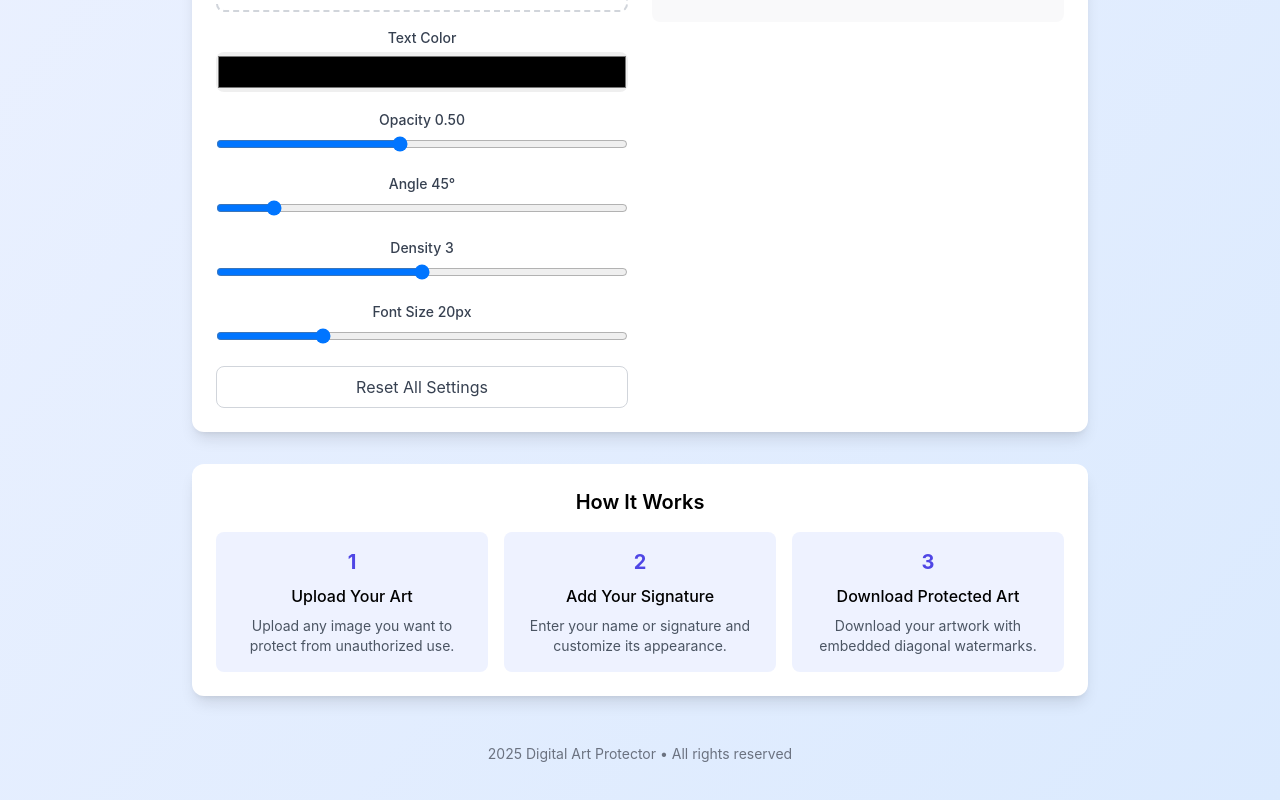
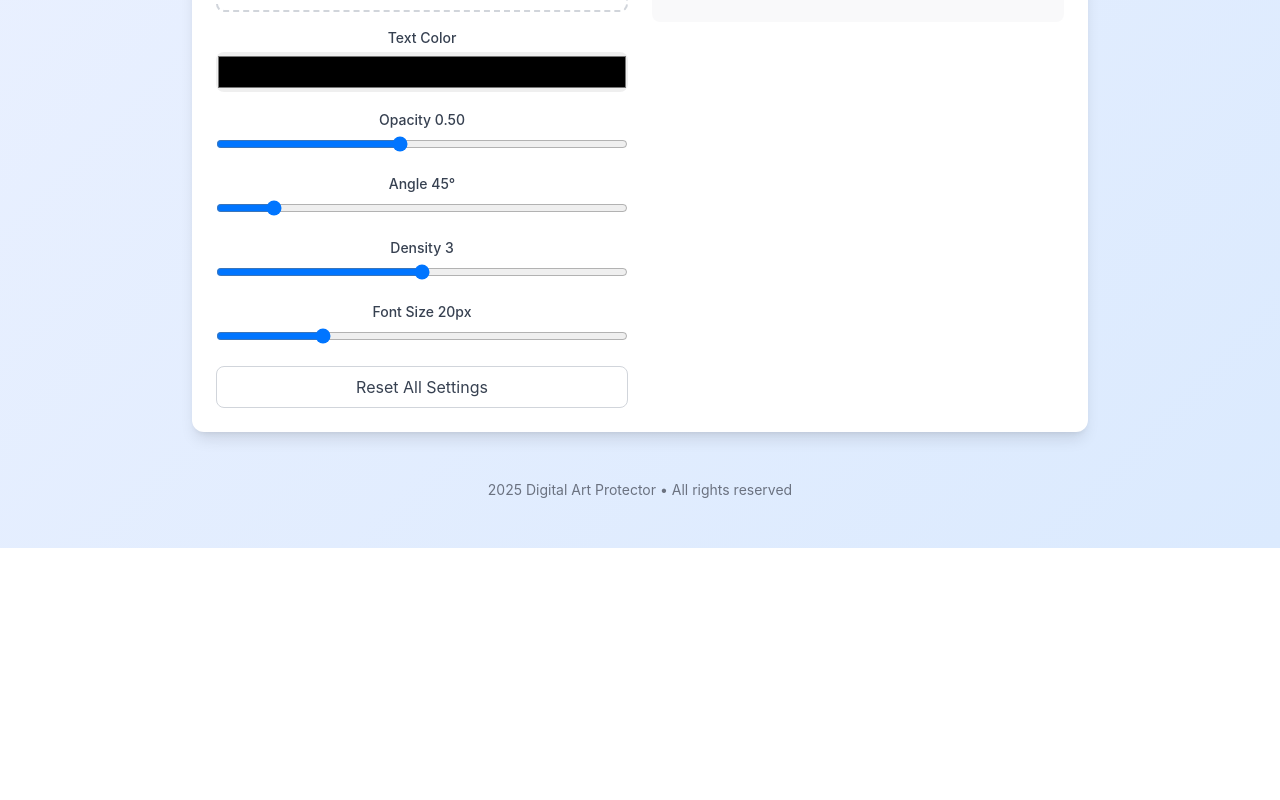
Before and after one commit to LD-SND4/ProtectorIMG, a React (Vite) app: page / in a window 1280 px wide. Shown: the part 742-1542 px from the top of the page. After the commit the page ends 1290 px from the top, so only its background shows below. Built offline with nearby package versions, Linux system fonts and the light colour scheme.

Commit message:
removal of Information section below

```diff
--- a/src/components/WatermarkApp.jsx
+++ b/src/components/WatermarkApp.jsx
@@ -652,7 +652,7 @@
           </div>
 
           {/* Information section */}
-          <div className="bg-white rounded-xl shadow-lg p-6 mb-8">
+      {/*     <div className="bg-white rounded-xl shadow-lg p-6 mb-8">
             <h2 className="text-xl font-semibold mb-4">
               {translations[language].howItWorks}
             </h2>
@@ -685,7 +685,7 @@
                 </p>
               </div>
             </div>
-          </div>
+          </div> */}
 
           {/* Hidden canvas for processing */}
           <canvas ref={canvasRef} style={{ display: 'none' }} />
```
